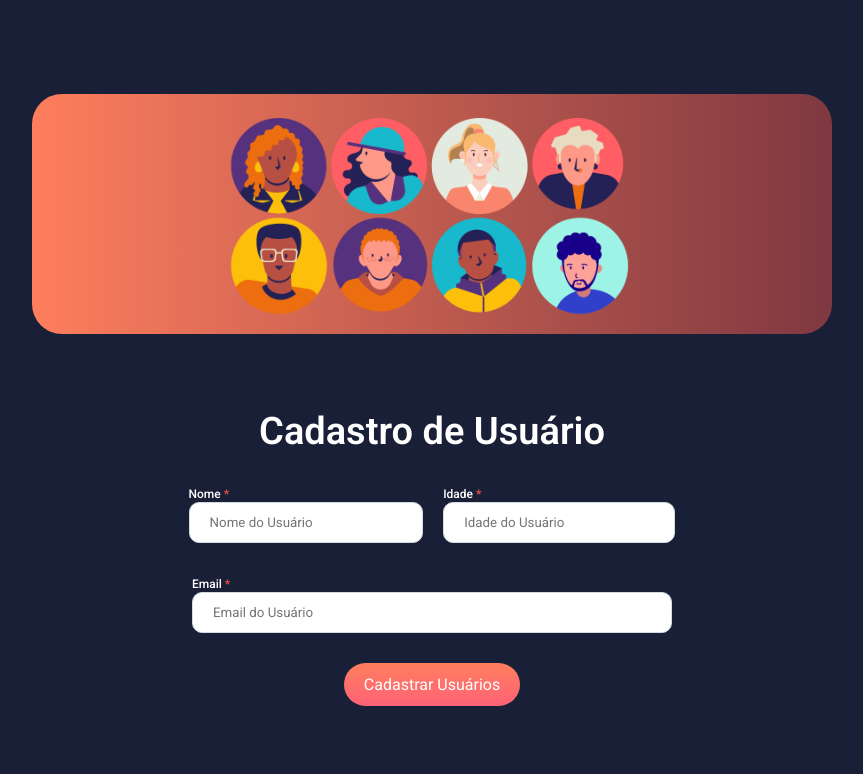
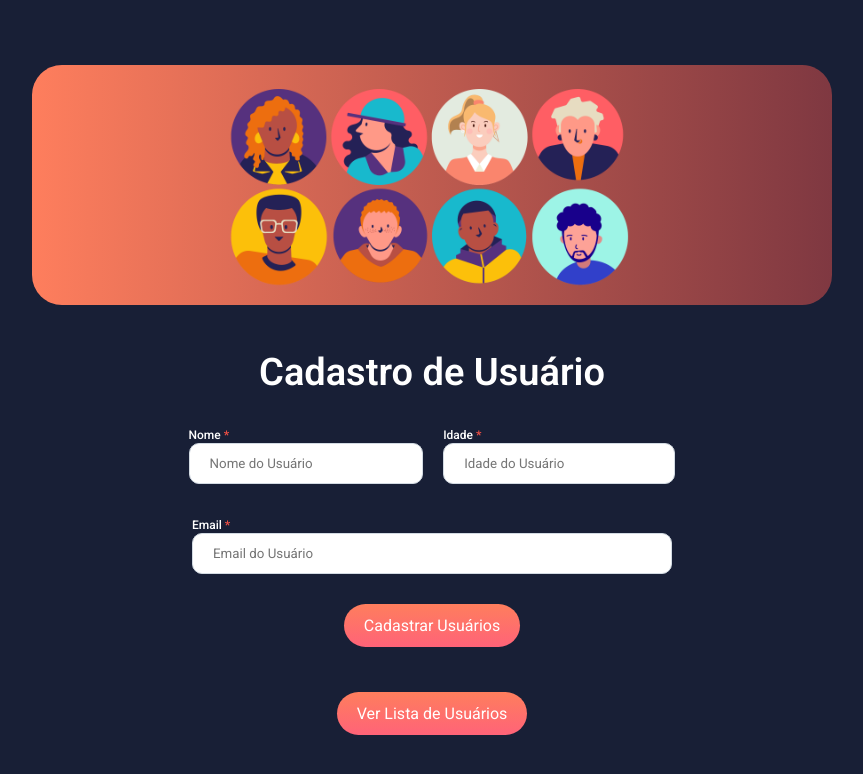
Before and after one commit to Paullo-Nunes/cadastro-usuario, a React (Vite) app: page / in a window 1280 px wide. Shown: the top 774 px of the page, without its empty margins (208-1071 px from the left). Built offline with nearby package versions, Linux system fonts and the light colour scheme.

Commit message:
Foi criada uma variável theme.

```diff
--- a/src/pages/Home/index.jsx
+++ b/src/pages/Home/index.jsx
@@ -56,8 +56,9 @@ function App() {
           <Input type="email" placeholder="Email do Usuário" ref={inputEmail} />
         </InputEmail>
 
-        <Button type="button" onClick={registerNewUser}>Cadastrar Usuários</Button>
+        <Button type="button" onClick={registerNewUser} theme="primary">Cadastrar Usuários</Button>
         </Form>
+        <Button type="button">Ver Lista de Usuários</Button>
       </Container>
     </>
   )
```
